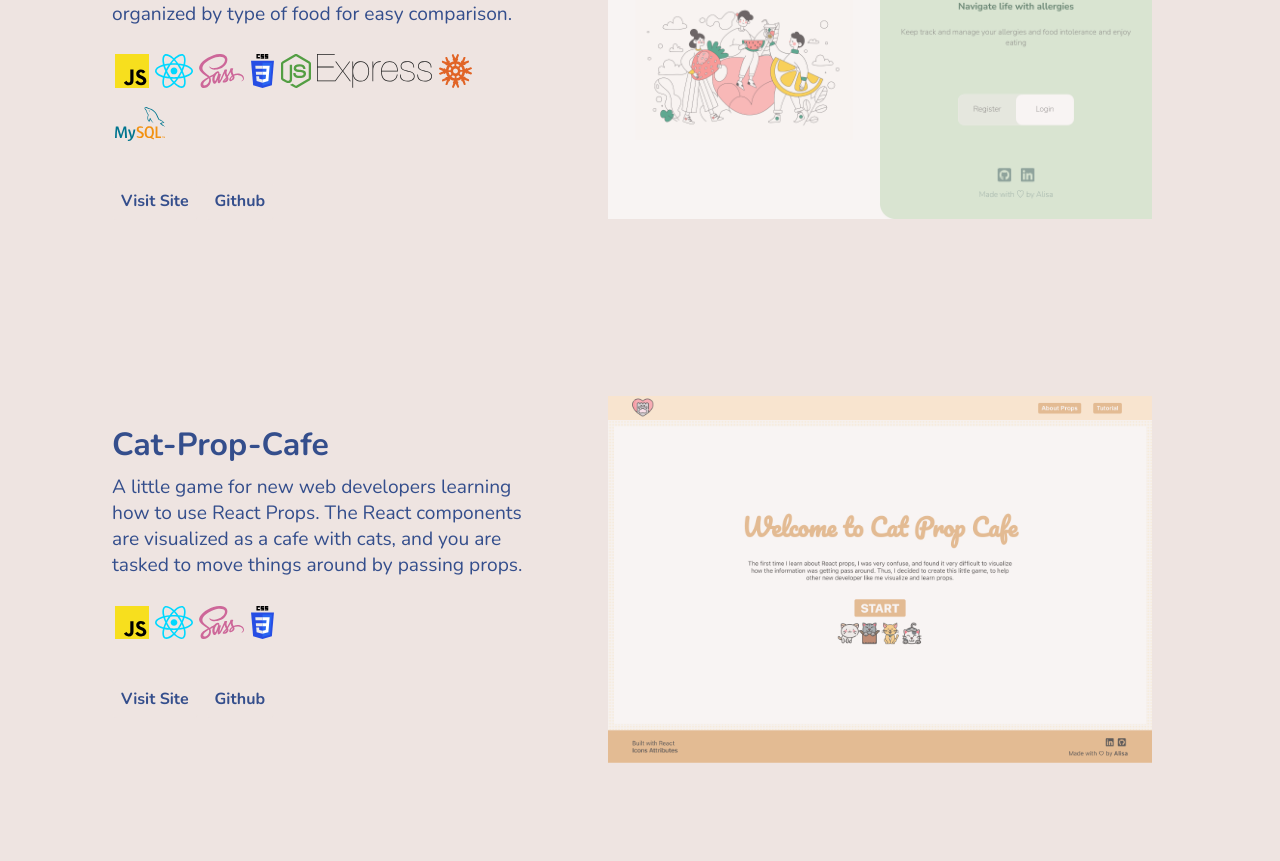
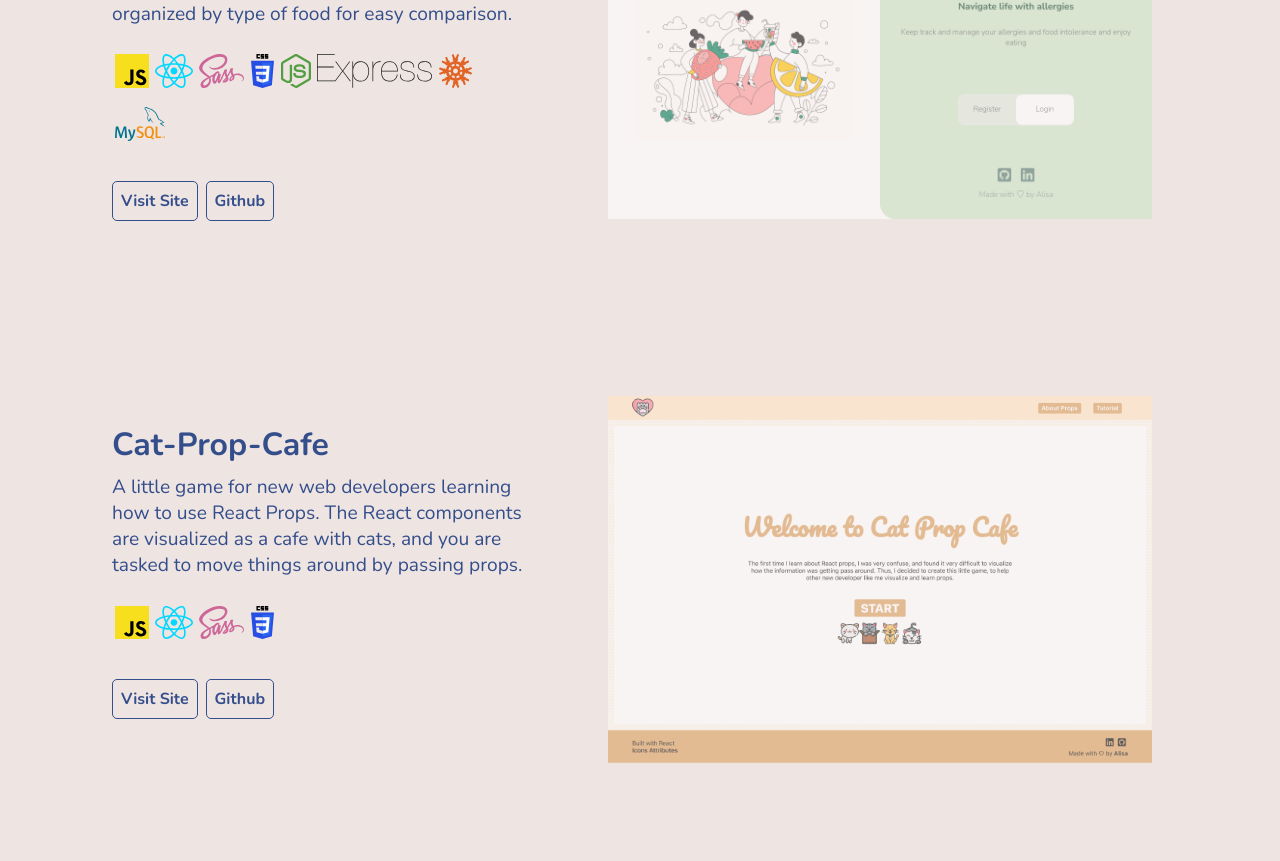
Before and after one commit to alisapromthep/portfolioV2, a React (Create React App) app: page / in a window 1280 px wide. Shown: the part 1879-2740 px from the top of the page. Built offline with nearby package versions, Linux system fonts and the light colour scheme.

Commit message:
adjusted project links border color and title font size

```diff
--- a/src/components/Projects/Projects.scss
+++ b/src/components/Projects/Projects.scss
@@ -38,7 +38,7 @@
 
     &__title {
         font-weight: 800;
-        font-size: 1.2rem;
+        font-size: 2rem;
         margin: 0;
         margin-bottom: 0.5rem;
 
@@ -118,7 +118,7 @@
         @include button;
         text-decoration: none;
         text-transform: capitalize;
-        border: 1px solid $primaryLight;
+        border: 1px solid $primary;
         margin: 0.25rem;
         font-size: 1rem;
         font-weight: 800;
```
